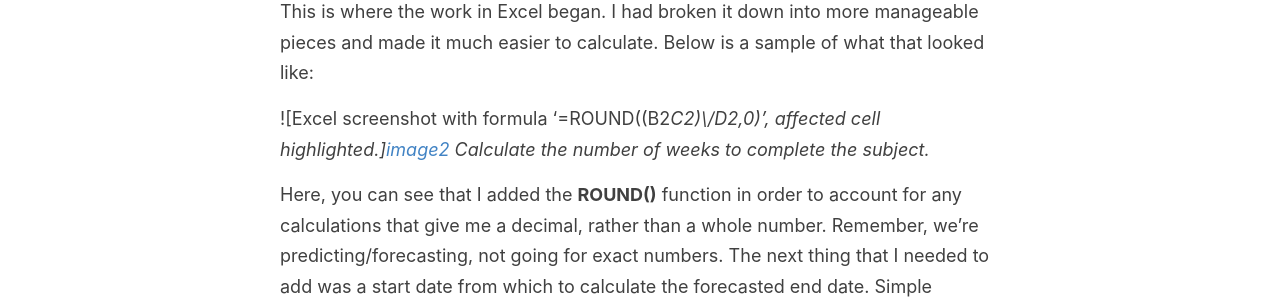
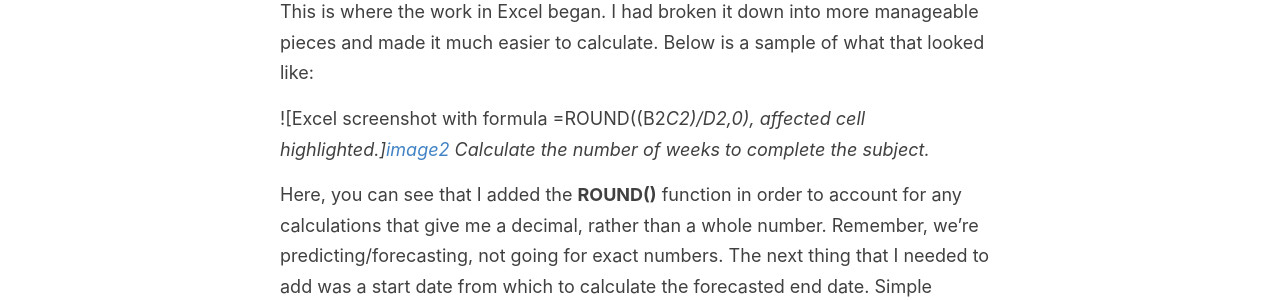
Before and after one commit to good-bean/good-bean.github.io, a Jekyll site: the page built from _posts/2024-12-23-lesson-forecast.md, in a window 1280 px wide and 900 px high, scrolled down 2163 px. Shown: the part 152-452 px from the top of the window. Built offline with Jekyll 4.4.1, drawn with Linux system fonts in a browser that asks for light colours.

Commit message:
error check

```diff
--- a/_posts/2024-12-23-lesson-forecast.md
+++ b/_posts/2024-12-23-lesson-forecast.md
@@ -42,7 +42,7 @@ What this broke down to is total lessons (T) times the days per lesson (D), divi
 
 This is where the work in Excel began. I had broken it down into more manageable pieces and made it much easier to calculate. Below is a sample of what that looked like:
 
-![Excel screenshot with formula '=ROUND((B2*C2)\/D2,0)', affected cell highlighted.][image2]*
+![Excel screenshot with formula =ROUND((B2*C2)/D2,0), affected cell highlighted.][image2]*
 *Calculate the number of weeks to complete the subject.*
 
 Here, you can see that I added the **ROUND()** function in order to account for any calculations that give me a decimal, rather than a whole number. Remember, we’re predicting/forecasting, not going for exact numbers. The next thing that I needed to add was a start date from which to calculate the forecasted end date. Simple enough to add the date to the next column. The next task was to calculate the end date based on the weeks that were calculated before.
```
